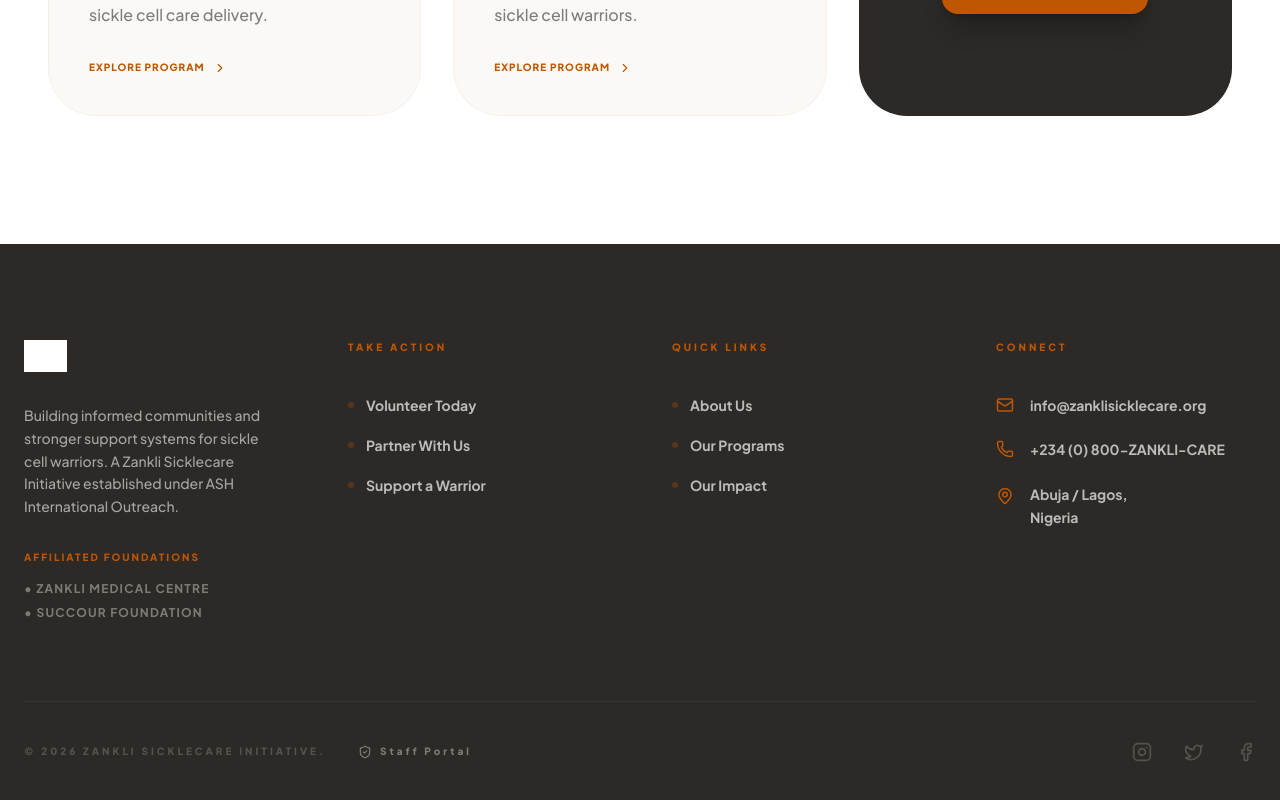
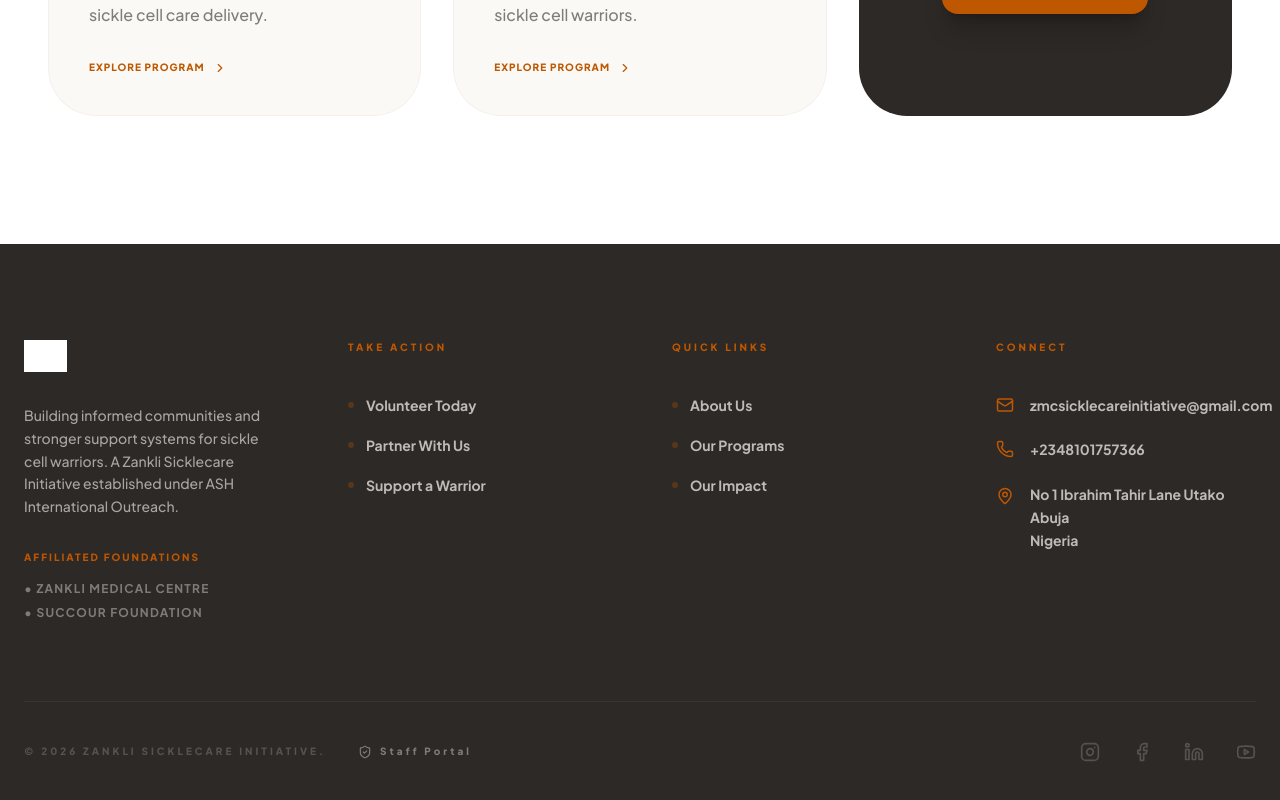
Before and after one commit to docszmc-afk/Sickle-cell, a React (Vite) app: page / in a window 1280 px wide. Shown: the part 2730-3530 px from the top of the page. Built offline with nearby package versions, Linux system fonts and the light colour scheme; grey boxes are pictures that could not be loaded.

Commit message:
Updated ZMC sickle care details

```diff
--- a/components/Footer.tsx
+++ b/components/Footer.tsx
@@ -1,6 +1,6 @@
 
 import React from 'react';
-import { Heart, Instagram, Twitter, Facebook, Mail, Phone, MapPin, ShieldCheck } from 'lucide-react';
+import { Heart, Instagram, Facebook, Mail, Phone, MapPin, ShieldCheck, Linkedin, Youtube } from 'lucide-react';
 import { Page, ASSETS } from '../App';
 
 interface FooterProps {
@@ -62,15 +62,15 @@
           <ul className="space-y-6 text-sm text-cream/70 font-bold">
             <li className="flex items-center space-x-4">
               <Mail size={18} className="text-burntOrange shrink-0" />
-              <span className="hover:text-cream transition-colors cursor-pointer">info@zanklisicklecare.org</span>
+              <span className="hover:text-cream transition-colors cursor-pointer">zmcsicklecareinitiative@gmail.com</span>
             </li>
             <li className="flex items-center space-x-4">
               <Phone size={18} className="text-burntOrange shrink-0" />
-              <span className="hover:text-cream transition-colors cursor-pointer">+234 (0) 800-ZANKLI-CARE</span>
+              <span className="hover:text-cream transition-colors cursor-pointer">+2348101757366</span>
             </li>
             <li className="flex items-start space-x-4">
               <MapPin size={18} className="text-burntOrange shrink-0 mt-1" />
-              <span className="hover:text-cream transition-colors cursor-pointer leading-relaxed">Abuja / Lagos,<br />Nigeria</span>
+              <span className="hover:text-cream transition-colors cursor-pointer leading-relaxed">No 1 Ibrahim Tahir Lane Utako<br />Abuja<br />Nigeria</span>
             </li>
           </ul>
         </div>
@@ -88,9 +88,12 @@
           </button>
         </div>
         <div className="flex space-x-8">
-          <a href="#" className="hover:text-burntOrange transition-all hover:scale-110"><Instagram size={20} /></a>
-          <a href="#" className="hover:text-burntOrange transition-all hover:scale-110"><Twitter size={20} /></a>
-          <a href="#" className="hover:text-burntOrange transition-all hover:scale-110"><Facebook size={20} /></a>
+          <a href="https://www.instagram.com/zmcsicklecaree/" className="hover:text-burntOrange transition-all hover:scale-110"><Instagram size={20} /></a>
+          {/* <a href="https://www.tiktok.com/@zmcsicklecare?_r=1&_t=ZS-93CUra5AFKp" className="hover:text-burntOrange transition-all hover:scale-110"><Tiktok size={20} /></a> */}
+          <a href="https://www.facebook.com/people/ZMC-SickleCare-Sickle-Cell-support/61585616602781/" className="hover:text-burntOrange transition-all hover:scale-110"><Facebook size={20} /></a>
+          {/* <a href="#" className="hover:text-burntOrange transition-all hover:scale-110"><Twitter size={20} /></a> */}
+          <a href="https://ng.linkedin.com/in/zmc-sicklecare-3311103a1" className="hover:text-burntOrange transition-all hover:scale-110"><Linkedin size={20} /></a>
+          <a href="https://www.youtube.com/@ZMCSickleCareinitiative" className="hover:text-burntOrange transition-all hover:scale-110"><Youtube size={20} /></a>
         </div>
       </div>
     </footer>
```
Also changed, not shown: 2 other files (tests, documents, lock files or other folders).
